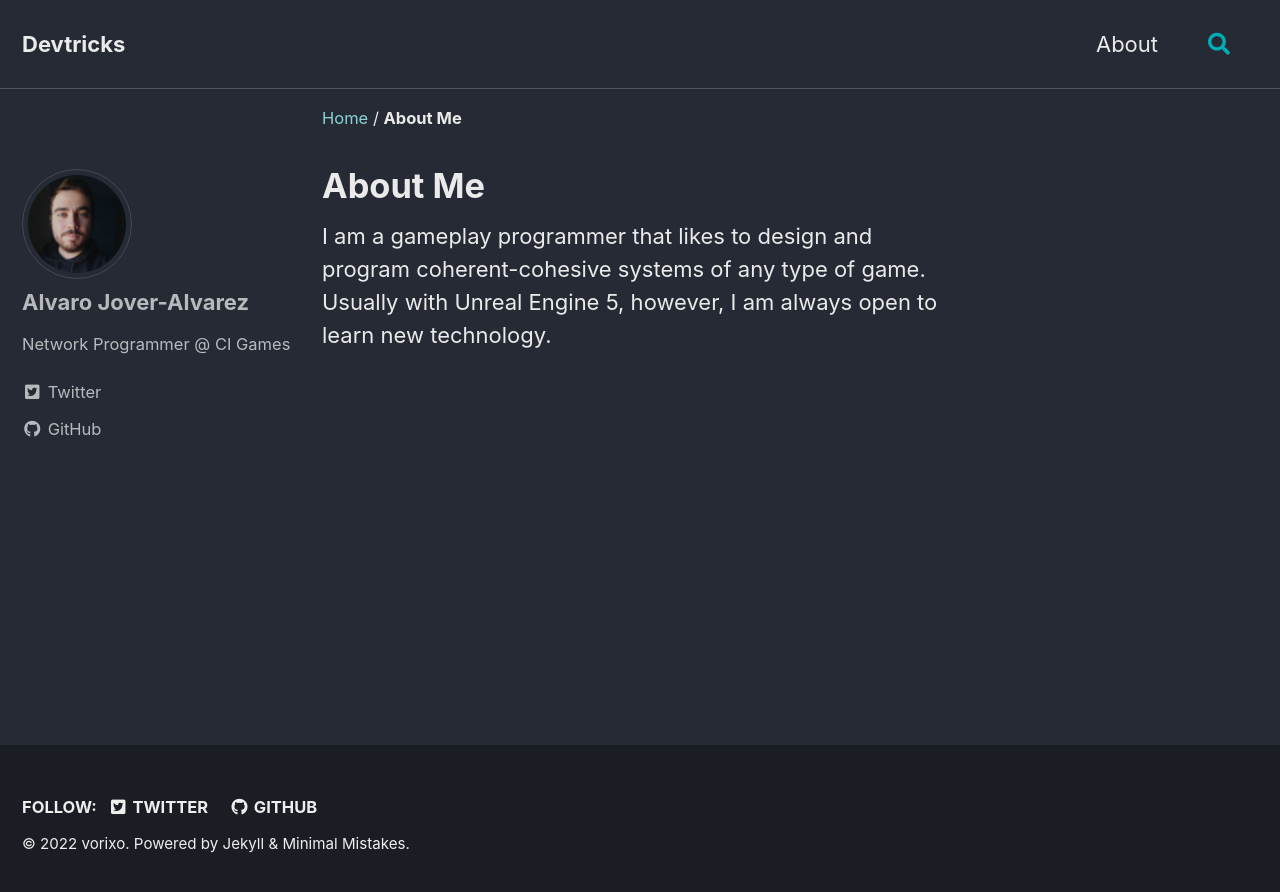
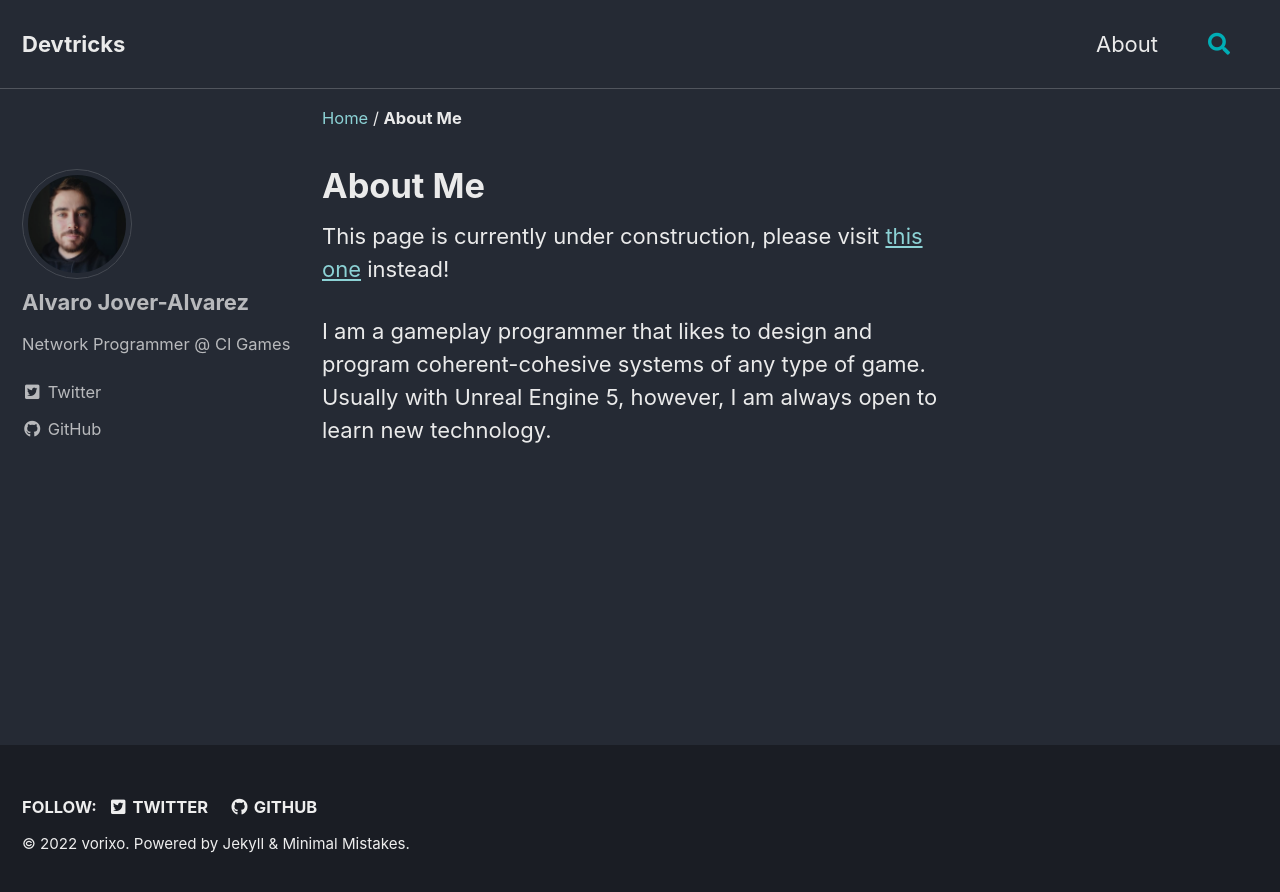
Before and after one commit to vorixo/devtricks, a Jekyll site: the page built from _pages/about.md, in a window 1280 px wide. Shown: the top 892 px of the page. Built offline with Jekyll 4.4.1, drawn with Linux system fonts in a browser that asks for light colours; cached includes are drawn as plain includes.

Commit message:
[UPD] Under construction webpage

```diff
--- a/_pages/about.md
+++ b/_pages/about.md
@@ -5,5 +5,7 @@ title: About Me
 author_profile: true
 ---
 
+This page is currently under construction, please visit [this one](https://vorixo.github.io/) instead!
+
 I am a gameplay programmer that likes to design and program coherent-cohesive systems of any type of game.
 Usually with Unreal Engine 5, however, I am always open to learn new technology.
```
